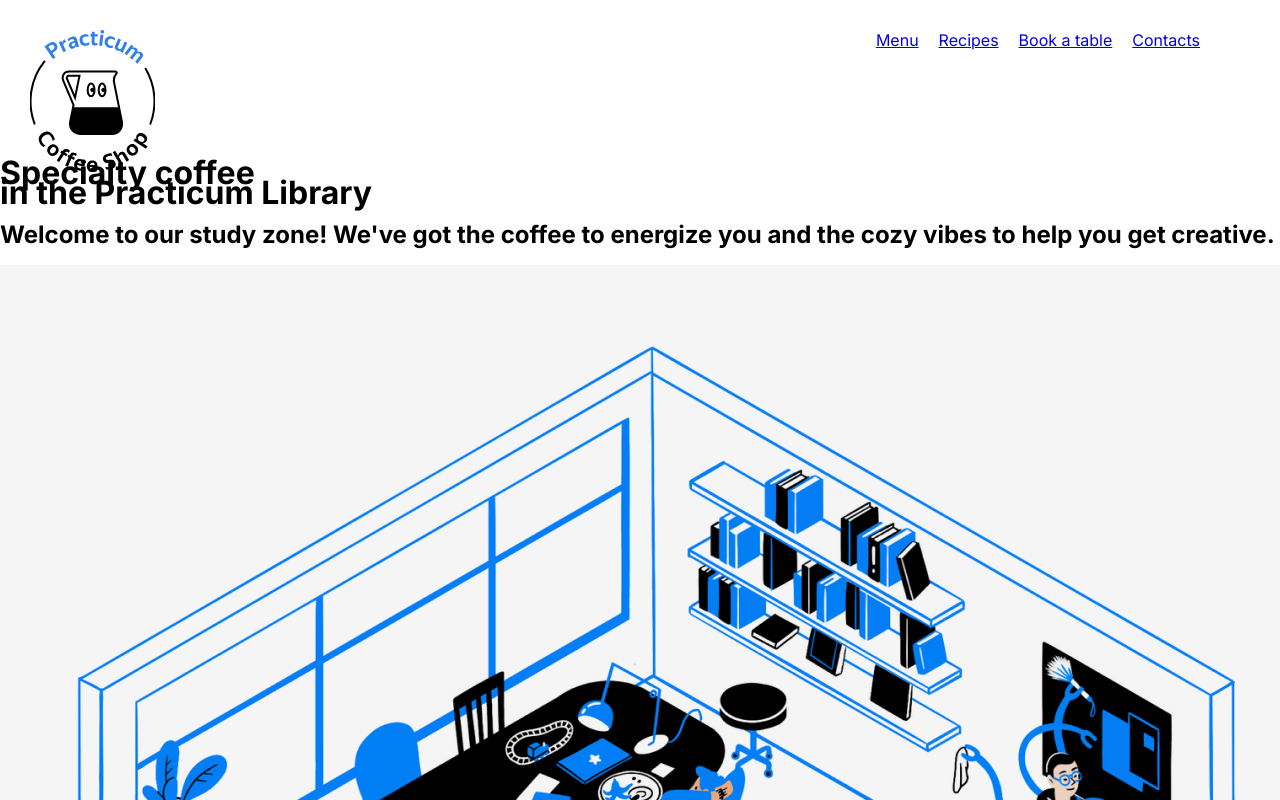
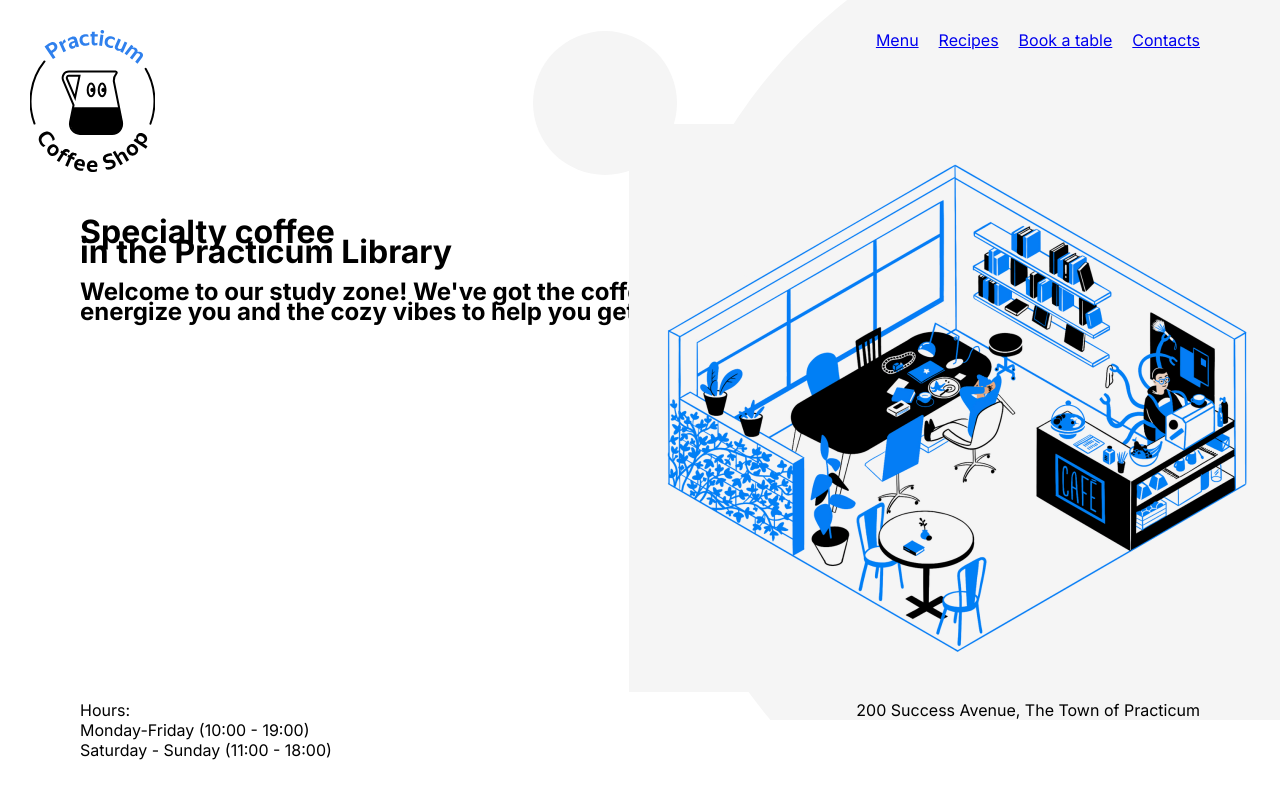
Before and after one commit to willis2450/se_project_coffeeshop, a plain HTML site: page index.html in a window 1280 px wide. Shown: the top 800 px of the page. Drawn offline with Linux system fonts and the light colour scheme.

Commit message:
position elements according to brief

```diff
--- a/index.html
+++ b/index.html
@@ -17,11 +17,7 @@
 </head>
 <body>
 <div class="page">
- <header class="header">
-  <!-- <img src="./images/background_header.svg"
-  alt="Practicum Cafe"
-  class="background_header"
-  /> -->
+ <header class="header" style="background-image: url('images/background_header.svg')">
   <nav class="nav">
     <img src="./images/logo_coffee_shop.svg"
     alt="Coffee Shop Logo"
--- a/pages/index.css
+++ b/pages/index.css
@@ -8,14 +8,13 @@
 }
 
 .header {
-  background-color: #FFFFFF;
-}
-
-.background_header {
+  /* background-image: url(/images/background_header.svg);
   background-position: center;
   background-size: cover;
-  background-repeat: no-repeat;
-
+  background-repeat: no-repeat; */
+  background-color: #FFFFFF;
+  min-height: 720px;
+  max-height: 800px;
 }
 
 .nav {
@@ -25,6 +24,8 @@
 
 .logo {
   position: relative;
+  width: 125px;
+  height: 142px;
   top: 30px;
   left: 30px;
 }
@@ -37,6 +38,50 @@
   margin: 30px 80px 0 0;
 }
 
+.header__title {
+  max-width: 729px;
+  position: relative;
+  top: 80px;
+  left: 80px;
+  margin: 0;
+}
+
 .header__title span{
   display: block;
 }
+
+.header__description {
+  max-width: 683px;
+  position: relative;
+  top: 100px;
+  left: 80px;
+  margin: 0;
+}
+
+.header__image {
+  position: absolute;
+  width: 646px;
+  height: 568px;
+  top: 124px;
+  right: 5px;
+}
+
+.header__footer {
+  display: flex;
+  justify-content: space-between;
+  margin: 0;
+  position: fixed;
+  bottom: 40px;
+  left: 80px;
+  right: 80px;
+}
+
+.header__hours {
+  list-style-type: none;
+  padding: 0;
+  margin: 0;
+}
+
+.header__address {
+  margin: 0;
+}
```
